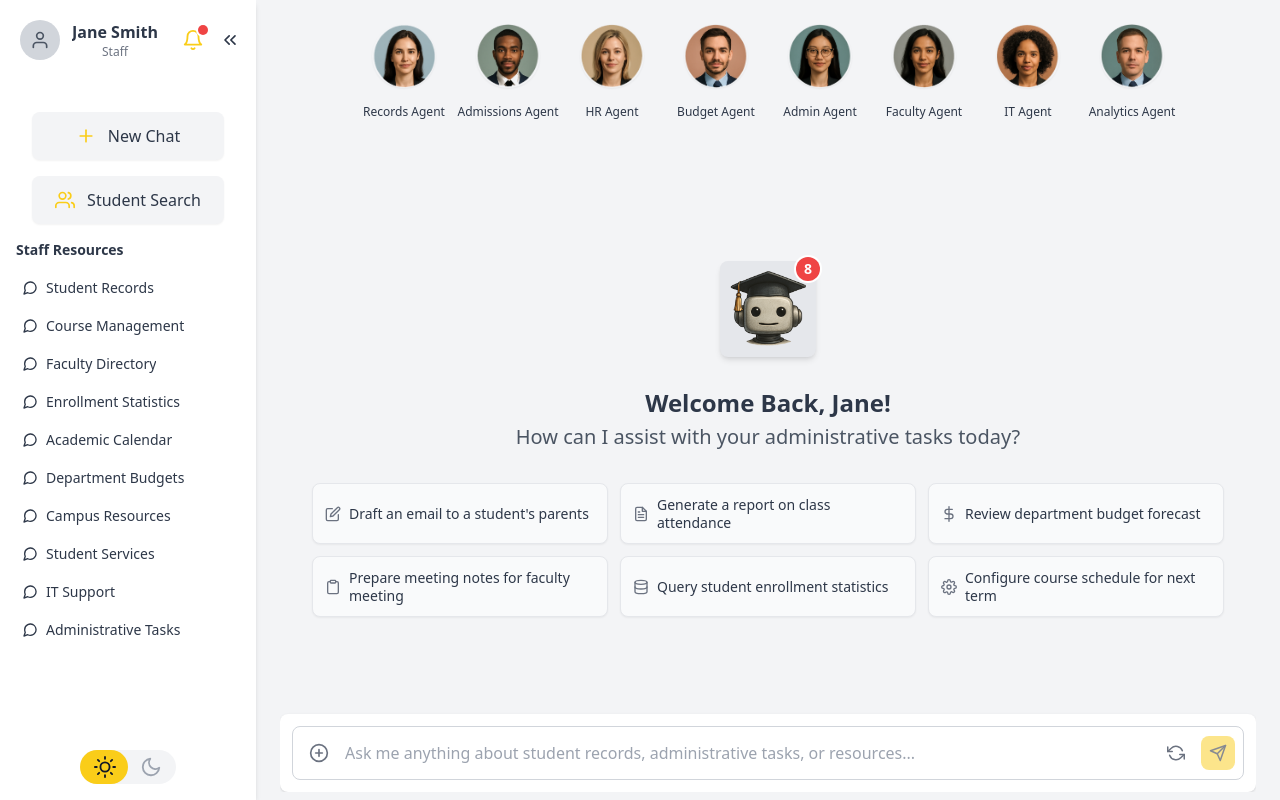
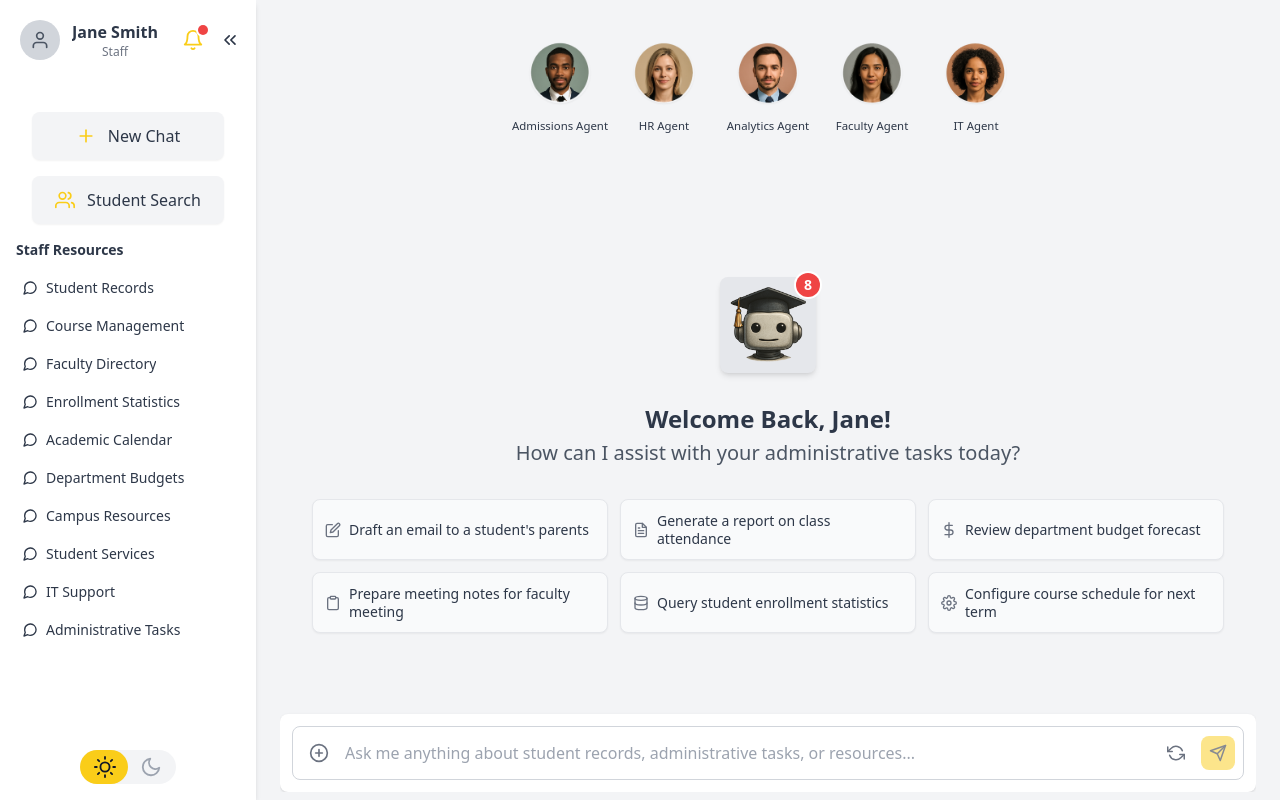
Before and after one commit to cliftonbnoble/MyCoachAI, a React (Vite) app: page /staff in a window 1280 px wide. Built offline with nearby package versions, Linux system fonts and the light colour scheme.

Commit message:
reducing agents for simplicity

```diff
--- a/src/components/AgentSelector.jsx
+++ b/src/components/AgentSelector.jsx
@@ -46,40 +46,42 @@ const AgentSelector = ({ portalType = 'student', selectedAgent, onAgentSelect })
 
   return (
     <div className="w-full pb-4">
-      {/* Main container with fixed height to prevent layout shifts */}
-      <div className="flex justify-center overflow-hidden relative">
-        {/* Scroll container - isolated margin to prevent interaction with other elements */}
+      {/* Main container - REMOVED overflow-hidden */}
+      <div className="flex justify-center relative">
+        {/* Scroll container - ADDED overflow-y-visible */}
         <div
-          className="flex items-center space-x-6 overflow-x-auto scrollbar-hide py-4 px-4 custom-scrollbar"
+          className="flex items-center space-x-6 overflow-x-auto overflow-y-visible scrollbar-hide py-8 px-8 custom-scrollbar"
           style={{
             maxWidth: '900px',
-            minHeight: '110px',  // Ensure consistent height
-            isolation: 'isolate' // Isolate this container from others
+            minHeight: '140px' // Removed isolation: isolate
           }}
         >
           {agents.map((agent) => {
             const isHovered = hoveredAgentId === agent.id;
-            const isSelected = selectedAgent?.id === agent.id; // Check if this agent is selected
+            const isSelected = selectedAgent?.id === agent.id;
 
             return (
               // Use a button for accessibility
               <button
                 key={agent.id}
-                onClick={() => onAgentSelect(agent)} // Call handler on click
+                onClick={() => onAgentSelect(agent)}
                 className={cn(
                   "flex-shrink-0 w-20 cursor-pointer group focus:outline-none rounded-lg",
                   "transition-all duration-300 ease-out", // Base transition
-                  isSelected ? "scale-105" : "scale-100", // Scale selected
-                  isHovered && !isSelected ? "translate-y-[-2px]" : "translate-y-0" // Hover effect if not selected
+                  // Apply base scale, selected scale, and hover scale (only if not selected)
+                  isSelected
+                    ? "scale-110" // Selected: Larger scale
+                    : isHovered
+                      ? "scale-100 translate-y-[-2px]" // Hovered (not selected): Normal scale + lift
+                      : "scale-95" // Default (not selected, not hovered): Smaller scale
                 )}
                 style={{
                   height: '100px',
-                  position: 'relative',
-                  isolation: 'isolate', // Each agent container is isolated
+                  position: 'relative' // Removed isolation: isolate
                 }}
                 onMouseEnter={() => setHoveredAgentId(agent.id)}
                 onMouseLeave={() => setHoveredAgentId(null)}
-                aria-pressed={isSelected} // Indicate selection state for accessibility
+                aria-pressed={isSelected}
               >
                 {/* Centered content wrapper */}
                 <div className="flex flex-col items-center text-center">
--- a/src/components/shared/PortalLayout.jsx
+++ b/src/components/shared/PortalLayout.jsx
@@ -136,7 +136,7 @@ const PortalLayout = ({
   };
 
   return (
-    <div className="flex h-screen bg-light-bg dark:bg-dark-bg text-light-text dark:text-dark-text overflow-hidden">
+    <div className="flex h-screen bg-light-bg dark:bg-dark-bg text-light-text dark:text-dark-text">
       {/* Sidebar */}
       <Sidebar
         isOpen={isSidebarOpen}
--- a/src/constants/agents.js
+++ b/src/constants/agents.js
@@ -54,55 +54,16 @@ export const studentAgents = [
     ]
   },
   {
-    id: 's4',
-    specialty: 'Campus Agent',
-    avatar: agent4,
-    prompts: [
-      { text: "Where is the library?", icon: FiMap },
-      { text: "What clubs can I join?", icon: FiUsers },
-      { text: "Find campus dining options", icon: FiMap },
-      { text: "When are the dorm quiet hours?", icon: FiCalendar },
-      { text: "How do I report a maintenance issue?", icon: FiPhone },
-      { text: "What events are happening this week?", icon: FiCalendar },
-    ]
-   },
-  {
-    id: 's5',
-    specialty: 'Schedule Agent',
-    avatar: agent5,
-    prompts: [
-        { text: "Help me build my class schedule", icon: FiEdit },
-        { text: "When does course registration open?", icon: FiCalendar },
-        { text: "Find available sections for MATH 101", icon: FiClipboard },
-        { text: "Explain prerequisites for CS 201", icon: FiHelpCircle },
-        { text: "Add a reminder for my registration time", icon: FiCalendar },
-        { text: "How do I drop a class?", icon: FiHelpCircle },
-    ]
-   },
-  {
-    id: 's6',
-    specialty: 'Classes Agent',
-    avatar: agent6,
-    prompts: [
-        { text: "Summarize my lecture notes on [Topic]", icon: FiClipboard },
-        { text: "Create flashcards for my Biology exam", icon: FiBookOpen },
-        { text: "Explain the concept of [Concept]", icon: FiHelpCircle },
-        { text: "Help me draft an email to my professor", icon: FiEdit },
-        { text: "Find study groups for [Course]", icon: FiUsers },
-        { text: "What are the professor's office hours?", icon: FiCalendar },
-    ]
-  },
-  {
     id: 's7',
-    specialty: 'Academic Agent',
+    specialty: 'Student Agent',
     avatar: agent7,
     prompts: [
         { text: "What are the requirements for my major?", icon: FiBookOpen },
-        { text: "Check my degree progress report", icon: FiFileText },
-        { text: "Explain the academic probation policy", icon: FiHelpCircle },
+        { text: "Help me build my class schedule", icon: FiEdit },
+        { text: "Summarize my lecture notes on [Topic]", icon: FiClipboard },
+        { text: "Where is the library?", icon: FiMap },
         { text: "Find tutoring services for chemistry", icon: FiUsers },
-        { text: "Help me choose a minor", icon: FiEdit },
-        { text: "When is the deadline to declare a major?", icon: FiCalendar },
+        { text: "What events are happening this week?", icon: FiCalendar },
     ]
    },
   {
@@ -121,19 +82,6 @@ export const studentAgents = [
 ];
 
 export const staffAgents = [
-  {
-    id: 'f1',
-    specialty: 'Records Agent',
-    avatar: agent1,
-    prompts: [
-      { text: "Lookup student transcript for ID [ID]", icon: FiFileText },
-      { text: "Verify enrollment status for [Student Name]", icon: FiClipboard },
-      { text: "Generate a list of students on probation", icon: FiFileText },
-      { text: "Find courses taught by [Professor Name]", icon: FiBookOpen },
-      { text: "Check degree requirements for [Major]", icon: FiBookOpen },
-      { text: "Process a grade change request form", icon: FiEdit },
-    ]
-  },
   {
     id: 'f2',
     specialty: 'Admissions Agent',
@@ -162,28 +110,15 @@ export const staffAgents = [
   },
   {
     id: 'f4',
-    specialty: 'Budget Agent',
+    specialty: 'Analytics Agent',
     avatar: agent4,
     prompts: [
       { text: "Generate departmental budget report", icon: FiFileText },
+      { text: "Lookup student transcript by Student ID", icon: FiFileText },
+      { text: "Generate enrollment statistics report", icon: FiDatabase },
       { text: "Compare expenses year-over-year", icon: FiDatabase },
-      { text: "Draft a budget proposal justification", icon: FiEdit },
-      { text: "Find vendor payment status", icon: FiDollarSign },
-      { text: "Explain the purchase order process", icon: FiHelpCircle },
-      { text: "Forecast remaining funds for Q4", icon: FiCalendar },
-    ]
-  },
-   {
-    id: 'f5',
-    specialty: 'Admin Agent',
-    avatar: agent5,
-    prompts: [
-        { text: "Draft an email to student parents", icon: FiEdit },
-        { text: "Prepare meeting notes for faculty meeting", icon: FiClipboard },
-        { text: "Find contact info for [Department Head]", icon: FiPhone },
-        { text: "Summarize the new campus policy", icon: FiFileText },
-        { text: "Schedule a committee meeting", icon: FiCalendar },
-        { text: "Order office supplies", icon: FiSettings },
+      { text: "Analyze student success metrics by major", icon: FiFileText },
+      { text: "Process a grade change request form", icon: FiEdit },
     ]
   },
   {
@@ -193,10 +128,10 @@ export const staffAgents = [
     prompts: [
         { text: "Generate class roster for [Course Code]", icon: FiFileText },
         { text: "Draft syllabus template", icon: FiEdit },
-        { text: "Find resources for [Teaching Method]", icon: FiBookOpen },
-        { text: "Submit final grades", icon: FiClipboard },
+        { text: "Prepare meeting notes for faculty meeting", icon: FiClipboard },
+        { text: "Remind me to submit final grades by [Date]", icon: FiClipboard },
+        { text: "Find contact info for Department members", icon: FiPhone },
         { text: "Check classroom technology availability", icon: FiSettings },
-        { text: "Lookup faculty development workshops", icon: FiCalendar },
     ]
   },
   {
@@ -210,19 +145,6 @@ export const staffAgents = [
         { text: "Check server status", icon: FiDatabase },
         { text: "Order new hardware for [User]", icon: FiSettings },
         { text: "Explain cybersecurity best practices", icon: FiShield },
-    ]
-  },
-  {
-    id: 'f8',
-    specialty: 'Analytics Agent',
-    avatar: agent8,
-    prompts: [
-        { text: "Generate enrollment statistics report", icon: FiDatabase },
-        { text: "Analyze student success metrics by major", icon: FiFileText },
-        { text: "Visualize course demand trends", icon: FiClipboard },
-        { text: "Compare retention rates year-over-year", icon: FiDatabase },
-        { text: "Draft summary of key institutional metrics", icon: FiEdit },
-        { text: "Identify factors correlating with GPA", icon: FiHelpCircle },
     ]
   },
 ];
```
